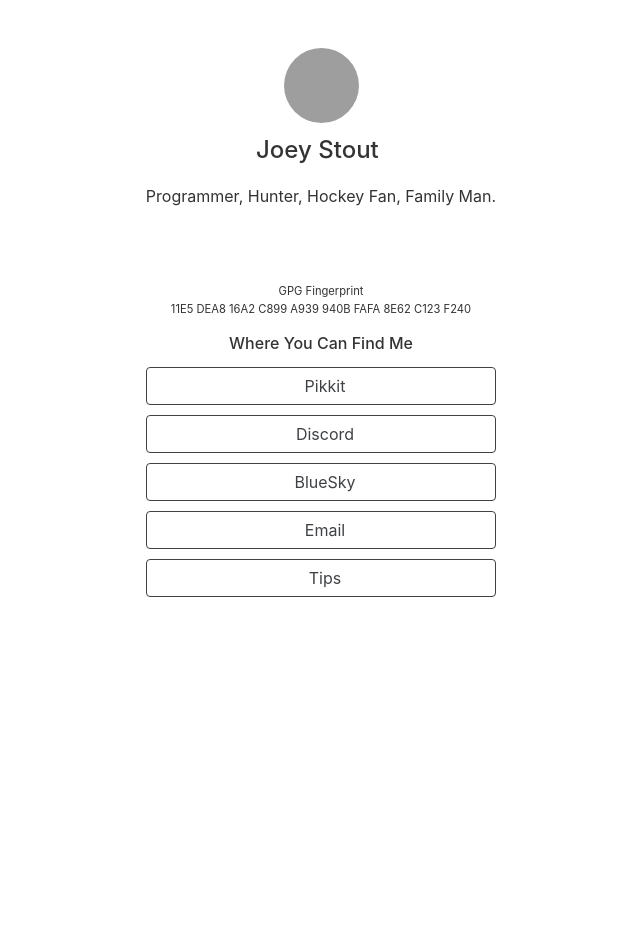
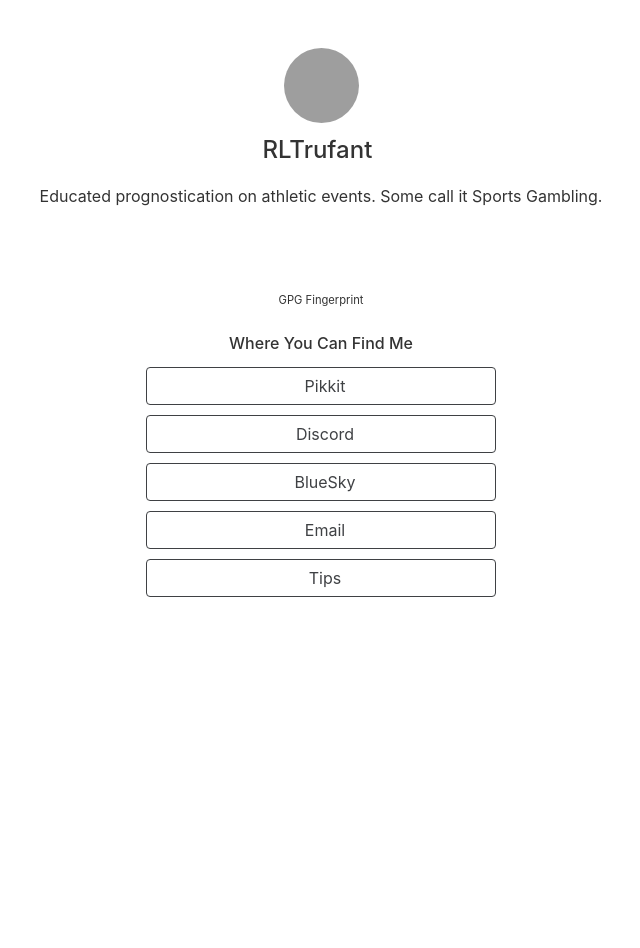
Before and after one commit to vellsworth/profile, a Jekyll site: the page built from index.html, in a window 1280 px wide. Shown: the whole page, without its empty margins (319-959 px from the left). Built offline with Jekyll 4.4.1, drawn with Linux system fonts in a browser that asks for light colours; nearby versions of some CDN libraries; grey boxes are pictures that could not be loaded.

Commit message:
Update _config.yml

```diff
--- a/_config.yml
+++ b/_config.yml
@@ -2,14 +2,14 @@
 theme: linkhub-jekyll-theme
 
 # Site Configuration
-name: Joey Stout  # Name of your website
-tagline: Apollorion  # Set your preferred page title
-description: Programmer, Hunter, Hockey Fan, Family Man.  # Also used as a meta description
+name: RLTrufant  # Name of your website
+tagline: Armchair Capper  # Set your preferred page title
+description: Educated prognostication on athletic events. Some call it Sports Gambling.  # Also used as a meta description
 favicon:
   path: assets/images/favicon.svg # Path / URL to the favicon of your website (e.g., 'assets/images/favicon.png')
   type: svg # File format of image. Change according to your image. Supported types: https://developer.mozilla.org/en-US/docs/Web/Media/Formats/Image_types
 logo: https://avatars.githubusercontent.com/u/13936290 # Path / URL to the logo (e.g., 'assets/images/logo.png')
-url: https://apollorion.com # URL of your website
+url: https://armchaircapper.com # URL of your website
 locale: en_US # The value specifies the locale in which these tags are marked up. It follows the format `language_TERRITORY`.
 ga4: # Google Analytics 4 measurement ID, for e.g. G-XXXXXXX (optional). Remove it if it’s not needed.
 twitter:
@@ -20,9 +20,6 @@ image:
   height: 100 # Pixels
   width: 100
   alt: logo
-
-gpg:
-  fingerprint: 11E5 DEA8 16A2 C899 A939 940B FAFA 8E62 C123 F240
 
 # Verified Badge Configuration
 badge:
```
